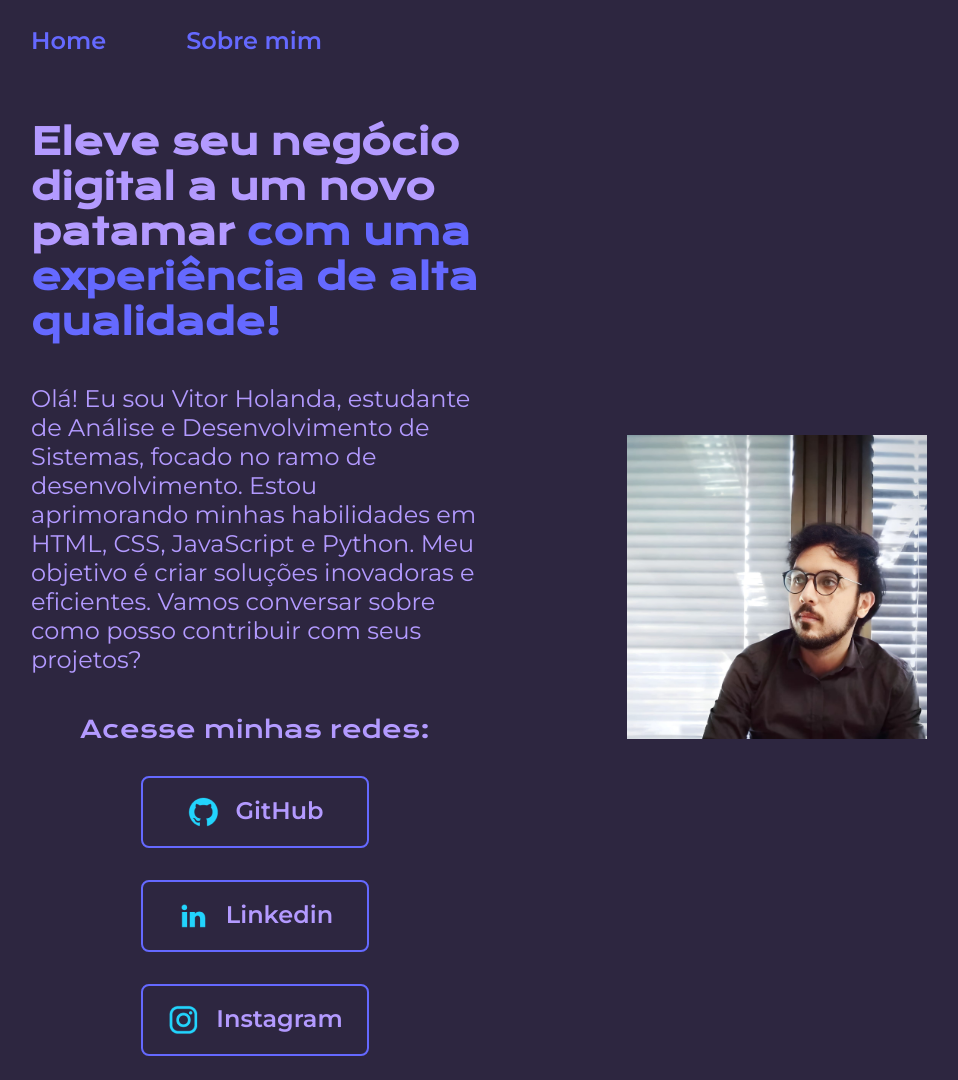
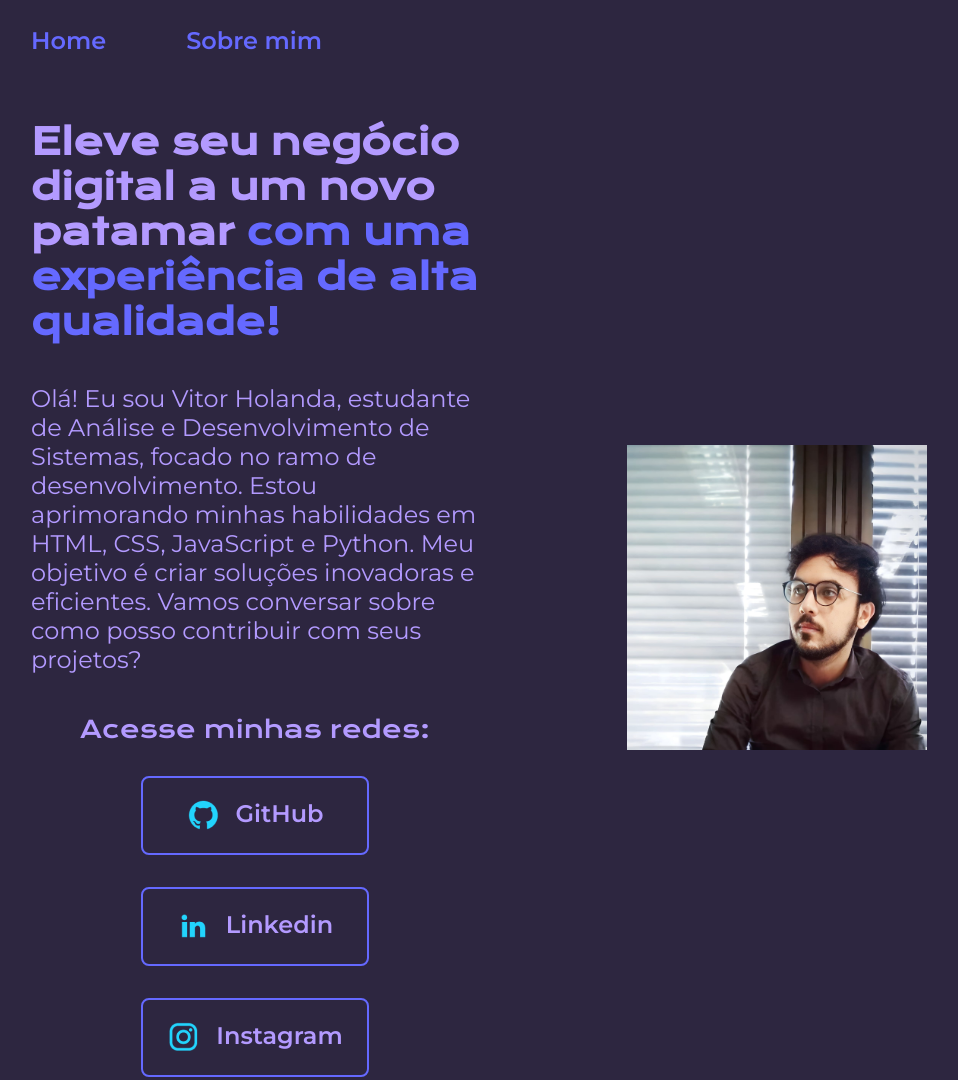
Before and after one commit to holandajvitor/portfolio, a plain HTML site: page index.html in a window 1280 px wide. Shown: the top 1080 px of the page, without its empty margins (161-1119 px from the left). Drawn offline with nearby package versions, Linux system fonts and the light colour scheme.

Commit message:
Update style.css

```diff
--- a/style.css
+++ b/style.css
@@ -93,7 +93,7 @@ body {
     text-align: center;
     border-radius: 8px;
     font-size: 1.5rem;
-    padding: 18px 0;
+    padding: 21.5px 0;
     text-decoration: none;
     font-family: var(--fonte-secundaria);
     font-weight: 600;
```
